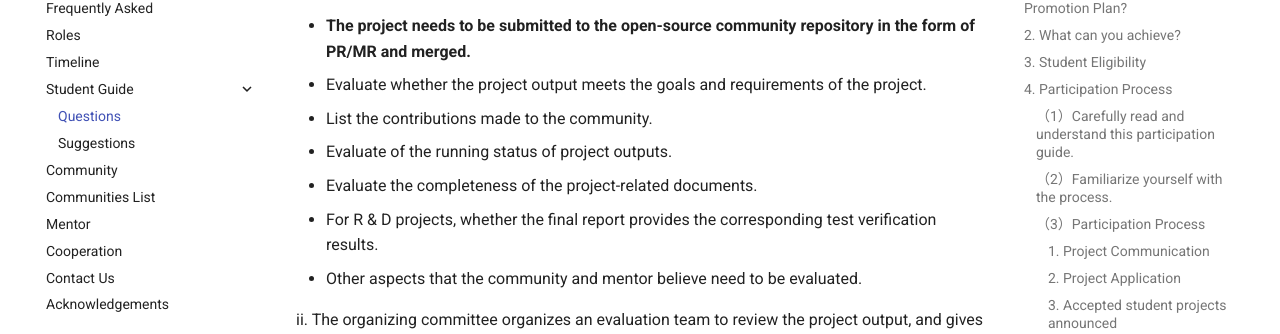
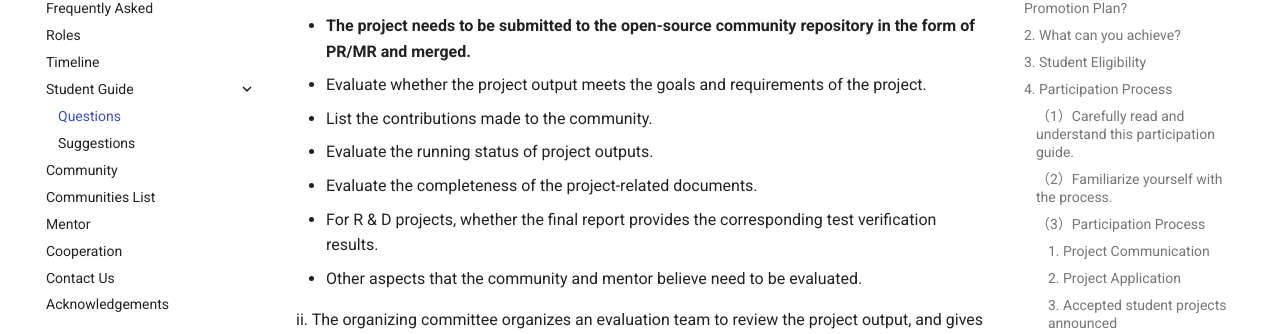
Before and after one commit to summer-ospp/help-en, an MkDocs documentation site: the page built from docs/student.md, in a window 1280 px wide and 900 px high, scrolled down 4379 px. Shown: the part 118-452 px from the top of the window. Built offline with MkDocs 1.6.1 and Material for MkDocs 9.7.7, drawn with Linux system fonts in a browser that asks for light colours; comment, search, counter and statistics services are not loaded.

```diff
--- a/docs/student.md
+++ b/docs/student.md
@@ -109,7 +109,7 @@ i. Mentors will review the student's project results in the following aspects an
 * **The project needs to be submitted to the open-source community repository in the form of PR/MR and merged.**
 * Evaluate whether the project output meets the goals and requirements of the project.
 * List the contributions made to the community.
-* Evaluate of the running status of project outputs.
+* Evaluate the running status of project outputs.
 * Evaluate the completeness of the project-related documents.
 * For R & D projects, whether the final report provides the corresponding test verification results.
 * Other aspects that the community and mentor believe need to be evaluated.
```
